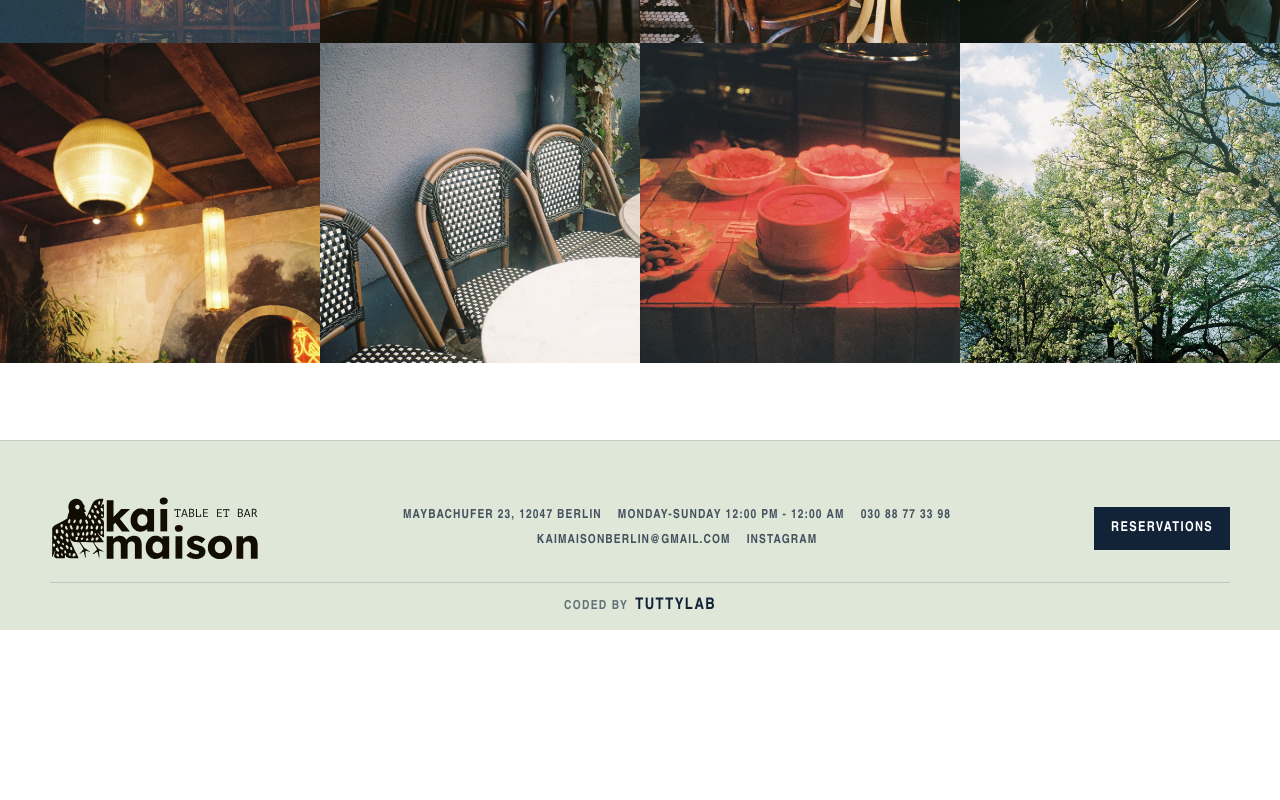
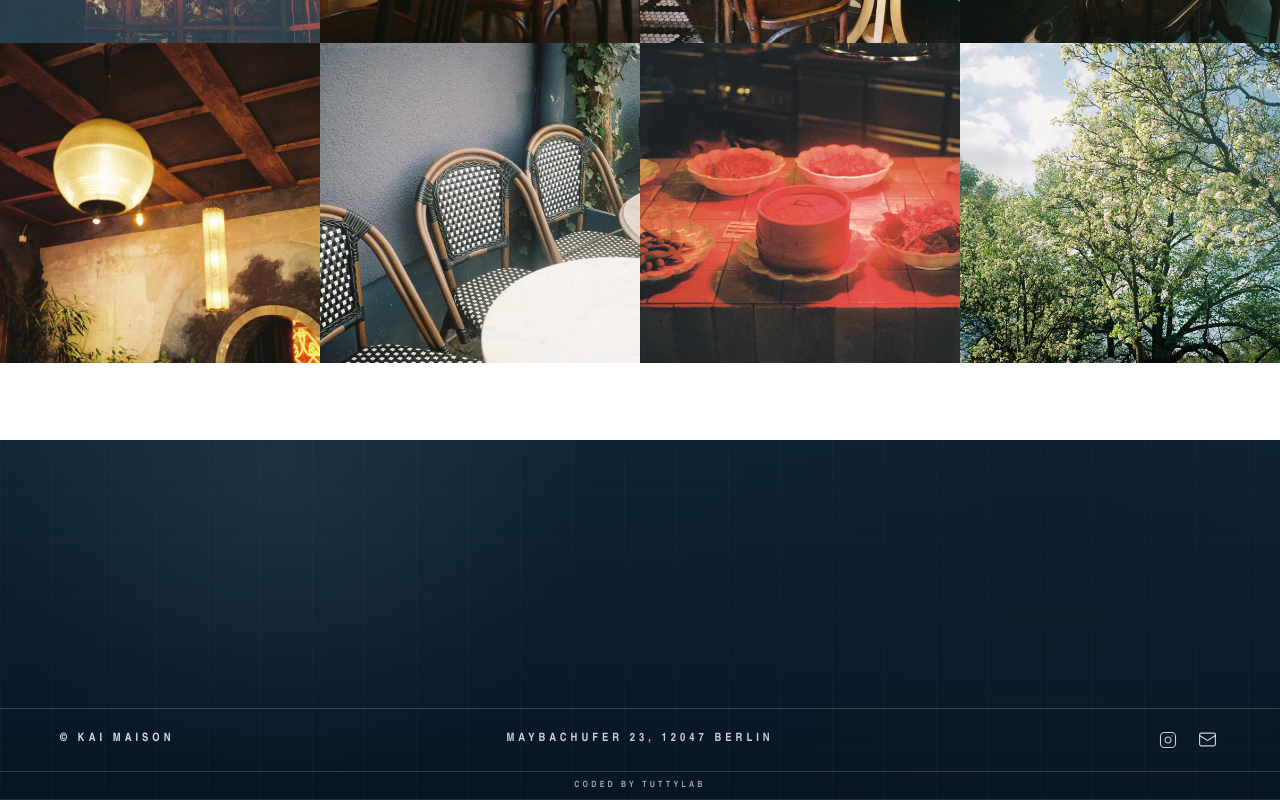
Before and after one commit to Tutty-Lab/web-kaimaison, a React (Vite) app: page / in a window 1280 px wide. Shown: the part 4437-5237 px from the top of the page. Before the commit the page ends 5067 px from the top, so only its background shows below. Built offline with nearby package versions, Linux system fonts and the light colour scheme.

Commit message:
Match dark reference footer

```diff
--- a/package.json
+++ b/package.json
@@ -12,6 +12,7 @@
   },
   "dependencies": {
     "@vitejs/plugin-react": "^5.0.0",
+    "lucide-react": "^0.468.0",
     "react": "^19.0.0",
     "react-dom": "^19.0.0",
     "sharp": "^0.34.0",
--- a/src/App.jsx
+++ b/src/App.jsx
@@ -1,4 +1,5 @@
 import { useEffect, useMemo, useState } from "react";
+import { Instagram, Mail } from "lucide-react";
 import {
   contact,
   galleryImages,
@@ -553,37 +554,26 @@ function NotFoundPage() {
   );
 }
 
-function Footer({ onNavigate }) {
-  const handleNav = (event, href) => {
-    event.preventDefault();
-    onNavigate(href);
-  };
-
+function Footer() {
   return (
     <footer className="site-footer">
       <div className="footer-container">
-        <a className="footer-logo" href={publicHref("/en")} onClick={(event) => handleNav(event, "/en")}>
-          <img src={images.logo} alt="Kai Maison" />
+        <p className="footer-copy">&copy; Kai Maison</p>
+        <a className="footer-address" href={links.map} target="_blank" rel="noreferrer">
+          {contact.addressLine1}, {contact.addressLine2}
         </a>
-        <div className="footer-contact" aria-label="Kai Maison contact details">
-          <a href={links.map} target="_blank" rel="noreferrer">
-            {contact.addressLine1}, {contact.addressLine2}
+        <div className="footer-icons" aria-label="Kai Maison social links">
+          <a href={links.instagram} target="_blank" rel="noreferrer" aria-label="Kai Maison Instagram">
+            <Instagram size={18} strokeWidth={1.45} aria-hidden="true" />
           </a>
-          <span>{contact.hours}</span>
-          <a href={links.phone}>{contact.phone}</a>
-          <a href={links.email}>{contact.email}</a>
-          <a href={links.instagram} target="_blank" rel="noreferrer">
-            Instagram
+          <a href={links.email} aria-label="Email Kai Maison">
+            <Mail size={19} strokeWidth={1.45} aria-hidden="true" />
           </a>
         </div>
-        <a className="footer-reserve" href={links.reservation} target="_blank" rel="noreferrer">
-          Reservations
-        </a>
       </div>
       <div className="footer-credit" aria-label="Coded by TUTTYLAB">
-        <span>Coded by</span>
         <a href={links.credit} target="_blank" rel="noreferrer">
-          TUTTYLAB
+          Coded by TUTTYLAB
         </a>
       </div>
     </footer>
--- a/src/styles.css
+++ b/src/styles.css
@@ -652,143 +652,110 @@ p {
 }
 
 .site-footer {
+  display: flex;
+  min-height: clamp(260px, 38vw, 360px);
+  flex-direction: column;
+  justify-content: flex-end;
   margin-top: clamp(3rem, 6vw, 6rem);
-  border-top: 1px solid rgb(18 34 55 / 0.14);
-  background: #dfe7d8;
-  color: var(--ink);
+  background:
+    linear-gradient(90deg, rgb(255 255 255 / 0.02) 1px, transparent 1px) 0 0 / 52px 52px,
+    linear-gradient(0deg, rgb(255 255 255 / 0.018) 1px, transparent 1px) 0 0 / 52px 52px,
+    radial-gradient(circle at 22% 8%, rgb(49 73 89 / 0.36), transparent 30%),
+    radial-gradient(circle at 82% 24%, rgb(14 28 42 / 0.54), transparent 34%),
+    linear-gradient(180deg, #102437 0%, #071524 100%);
+  color: rgb(246 248 249 / 0.9);
 }
 
 .footer-container {
-  display: flex;
+  display: grid;
+  grid-template-columns: 1fr auto 1fr;
   align-items: center;
-  gap: clamp(1.25rem, 3vw, 2.5rem);
-  justify-content: space-between;
-  width: min(1180px, calc(100% - 2rem));
+  gap: 1rem;
+  width: 100%;
   margin: 0 auto;
-  padding: clamp(2rem, 5vw, 3.5rem) 0 1.4rem;
+  border-top: 1px solid rgb(255 255 255 / 0.2);
+  border-bottom: 1px solid rgb(255 255 255 / 0.18);
+  min-height: 64px;
+  padding: 0 clamp(1.5rem, 4.8vw, 3.75rem);
 }
 
-.footer-logo {
-  flex: 0 0 auto;
-  width: min(210px, 44vw);
-  padding: 0;
-  background: transparent;
-  box-shadow: none;
-}
-
-.footer-logo img {
-  width: 100%;
-}
-
-.footer-contact {
-  display: flex;
-  flex-wrap: wrap;
-  gap: 0.45rem 1rem;
-  justify-content: center;
-  max-width: 660px;
-  text-align: center;
-}
-
-.footer-contact a,
-.footer-contact span {
+.footer-copy,
+.footer-address,
+.footer-credit a {
   font-family:
     "Arial Narrow",
     "Roboto Condensed",
     "Helvetica Neue",
     Arial,
     sans-serif;
-  color: rgb(18 34 55 / 0.76);
-  font-size: 0.78rem;
-  font-weight: 800;
-  letter-spacing: 1.1px;
-  line-height: 1.45;
+  color: rgb(246 248 249 / 0.82);
+  font-size: 0.72rem;
+  font-weight: 700;
+  letter-spacing: 4px;
+  line-height: 1.3;
   text-transform: uppercase;
+}
+
+.footer-copy {
+  color: rgb(246 248 249 / 0.86);
+}
+
+.footer-address {
+  justify-self: center;
+  text-align: center;
   transition: color 180ms ease;
 }
 
-.footer-contact a:hover,
-.footer-contact a:focus-visible {
-  color: var(--ink);
+.footer-address:hover,
+.footer-address:focus-visible {
+  color: var(--paper);
   outline: none;
 }
 
-.footer-reserve {
+.footer-icons {
+  display: flex;
+  justify-self: end;
+  gap: 0.9rem;
+}
+
+.footer-icons a {
   display: inline-flex;
-  flex: 0 0 auto;
-  min-height: 42px;
+  width: 25px;
+  height: 25px;
   align-items: center;
   justify-content: center;
-  border: 1px solid var(--ink);
-  background: var(--ink);
-  color: var(--paper);
-  font-family:
-    "Arial Narrow",
-    "Roboto Condensed",
-    "Helvetica Neue",
-    Arial,
-    sans-serif;
-  font-size: 0.85rem;
-  font-weight: 900;
-  letter-spacing: 1.3px;
-  line-height: 1;
-  padding: 0.85rem 1rem;
-  text-transform: uppercase;
+  color: rgb(246 248 249 / 0.82);
   transition:
-    background 180ms ease,
-    color 180ms ease;
+    color 180ms ease,
+    transform 180ms ease;
 }
 
-.footer-reserve:hover,
-.footer-reserve:focus-visible {
-  background: transparent;
-  color: var(--ink);
+.footer-icons a:hover,
+.footer-icons a:focus-visible {
+  color: var(--paper);
   outline: none;
+  transform: translateY(-1px);
 }
 
 .footer-credit {
   display: flex;
-  align-items: baseline;
+  min-height: 28px;
+  align-items: center;
   justify-content: center;
-  gap: 0.45rem;
-  width: min(1180px, calc(100% - 2rem));
-  margin: 0 auto;
-  border-top: 1px solid rgb(18 34 55 / 0.16);
-  padding: 0.9rem 0 1.05rem;
-  color: var(--ink);
+  border-bottom: 1px solid rgb(255 255 255 / 0.12);
   text-align: center;
-  text-transform: uppercase;
-}
-
-.footer-credit span {
-  color: rgb(18 34 55 / 0.6);
-  font-family:
-    "Arial Narrow",
-    "Roboto Condensed",
-    "Helvetica Neue",
-    Arial,
-    sans-serif;
-  font-size: 0.78rem;
-  font-weight: 900;
-  letter-spacing: 1.3px;
 }
 
 .footer-credit a {
-  color: var(--ink);
-  font-family:
-    "Arial Narrow",
-    "Roboto Condensed",
-    "Helvetica Neue",
-    Arial,
-    sans-serif;
-  font-size: 1rem;
-  font-weight: 900;
-  letter-spacing: 1.3px;
-  line-height: 1;
+  color: rgb(246 248 249 / 0.62);
+  font-size: 0.54rem;
+  letter-spacing: 3.2px;
+  transition: color 180ms ease;
 }
 
 .footer-credit a:hover,
 .footer-credit a:focus-visible {
-  color: rgb(18 34 55 / 0.6);
+  color: var(--paper);
   outline: none;
 }
 
@@ -874,18 +841,22 @@ p {
   .split-story,
   .contact-grid,
   .post-detail,
-  .home-posts,
-  .footer-container {
+  .home-posts {
     grid-template-columns: 1fr;
   }
 
   .footer-container {
-    flex-direction: column;
+    grid-template-columns: 1fr;
+    gap: 0.75rem;
+    min-height: 140px;
+    padding: 1.35rem 1rem;
+    text-align: center;
   }
 
-  .footer-contact {
-    justify-content: center;
-    text-align: center;
+  .footer-copy,
+  .footer-address,
+  .footer-icons {
+    justify-self: center;
   }
 
   .feature-reverse .feature-image,
```
Also changed, not shown: 1 other file (tests, documents, lock files or other folders).
